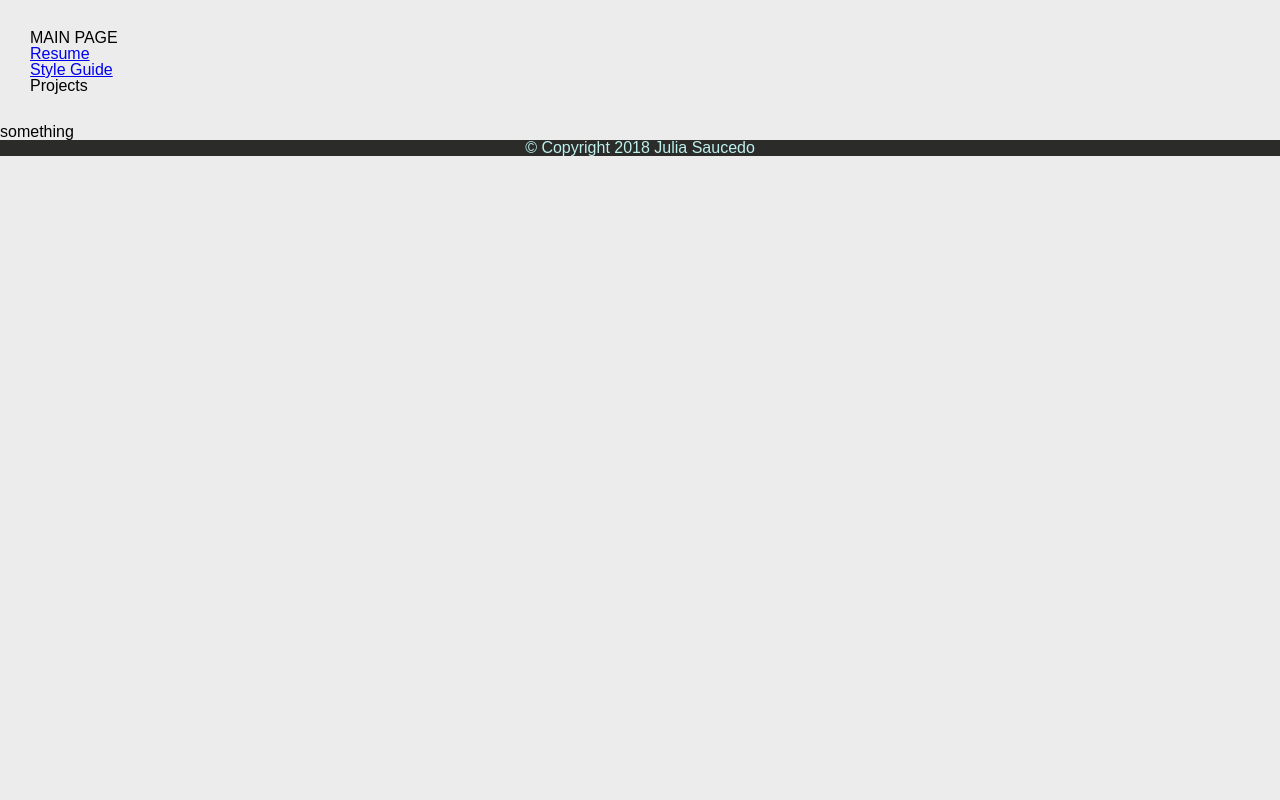
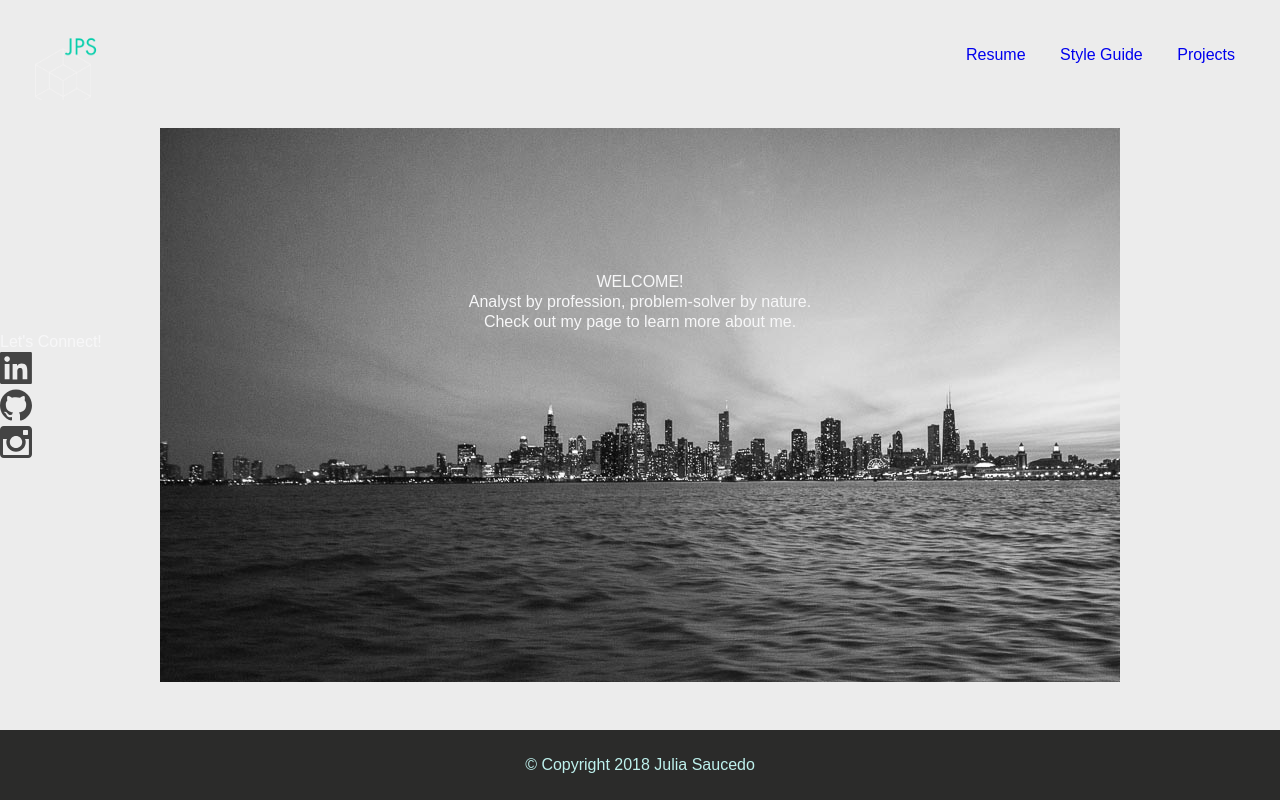
Before and after one commit to JPSauSara/JPSauSara.github.io, a plain HTML site: page index.html in a window 1280 px wide. Drawn offline with Linux system fonts and the light colour scheme; a web font is replaced by a local one.

Commit message:
Complete Navbar

```diff
--- a/assets/css/style.css
+++ b/assets/css/style.css
@@ -3,9 +3,12 @@ body {
   font-style: normal;
   font-weight: 400;
   font-size: 16px;
+  line-height: 125%;
   /* line-height: 10px; */
   /* use whitesmoke as background */
   background-color: #ECECEC;
+  /* background-image: url(../images/chicago.jpg);
+  max-width: 100%; */
 }
 
 *{
@@ -20,18 +23,72 @@ body {
 
 header {
   top: 0;
-	z-index: 99;
+	z-index: 90;
   width:100%;
   margin: 0 0 30 0;
   padding: 30px;
+}
+
+header img {
+  height: 75px;
+  width: 75px;
+  position: fixed;
+  z-index: 99;
+  float: left;
+  background-size: contain;
+  background-position: center;
+  padding: 5px;
+}
+
+header img:hover {
+  background-color: #2B2B2A;
+  border-radius: 10px;
+
+}
+
+nav {
+  float: right;
+}
+
+nav a {
+  display: inline-block;
+  text-decoration: none;
+  padding: 15px;
+}
+
+a:hover {
+  color: #bef1ed;
+  background-color: #7D7C7A;
+  border-radius: 10px;
+  /* padding: 10px; */
+}
+
+.social {
+  position: absolute;
+  display: block;
 }
 
 footer {
   color: #bef1ed;
   background-color: #2B2B2A;
   text-align: center;
+  padding: 25px;
 }
 
 .main-content {
-  height: 100%;
+  /* height: 100%; */
+  /* max-width: 100%; */
+  height: 650px;
+  width: 100%;
+  background-image: url(../images/chicago.jpg);
+  background-position: center;
+  background-repeat: no-repeat;
+  object-fit: cover;
+  color: #F7F7F8;
 }
+
+
+.content{
+  text-align: center;
+  padding-top: 15%;
+}
--- a/index.html
+++ b/index.html
@@ -7,20 +7,33 @@
 		<link rel="stylesheet" type="text/css" media="screen" href="assets/css/reset.css" />
 		<link rel="stylesheet" type="text/css" media="screen" href="assets/css/style.css" />
 		<link rel="stylesheet" href="https://use.typekit.net/qww4ooj.css">
-  </head>
+	</head>
+
 	<body>
 		<header class="container">
+			<div><a href="./index.html"><img src="assets/images/logo.png"></a></div>
 			<nav>
-				<h1>MAIN PAGE</h1>
 				<a href="./resume.html"><h2>Resume</h2></a>
 				<a href="./style.html"><h2>Style Guide</h2></a>
-				<a><h2>Projects</h2></a>
+				<a href="./projects.html"><h2>Projects</h2></a>
 			</nav>
 		</header>
 
 		<!-- Start Main Content -->
 		<section class="container main-content">
-			<h1>something</h1>
+
+			<div class="content">
+				<h1>WELCOME!</h1>
+				<p>Analyst by profession, problem-solver by nature.</p>
+				<p>Check out my page to learn more about me.</p>
+			</div>
+
+		<section class="container social">
+			<p>Let's Connect!</p>
+			<div><img src="assets/images/linkedin.svg"></div>
+			<div><img src="assets/images/github.svg"></div>
+			<div><img src="assets/images/instagram.svg"></div>
+		</section>
 
 			<!-- End Main Content -->
 		</section>
```
Also changed, not shown: assets/images/chicago.jpg (added), assets/images/github.png (added), assets/images/github.svg (added), assets/images/instagram.svg (added), assets/images/linkedin.png (added), assets/images/linkedin.svg (added), assets/images/logo.png (added), projects.html (added).
